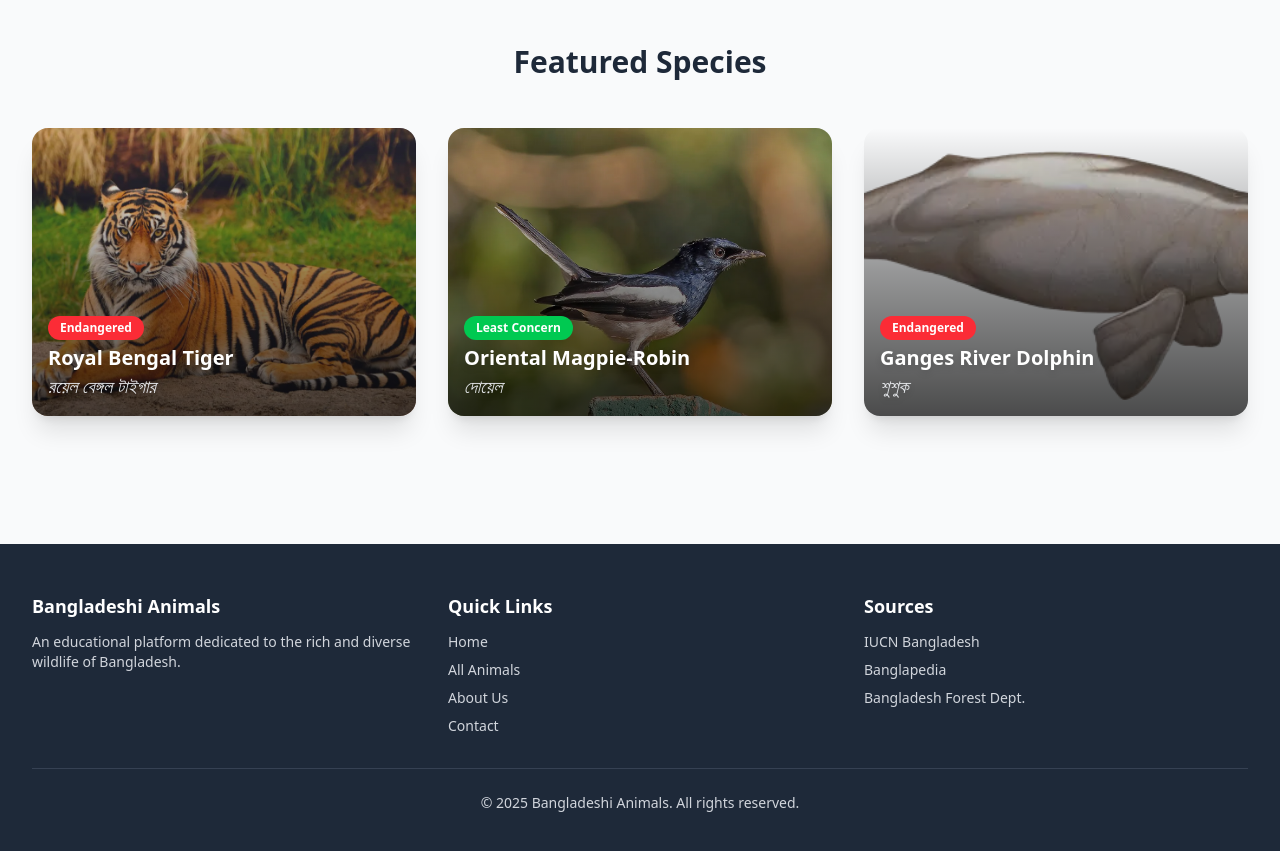
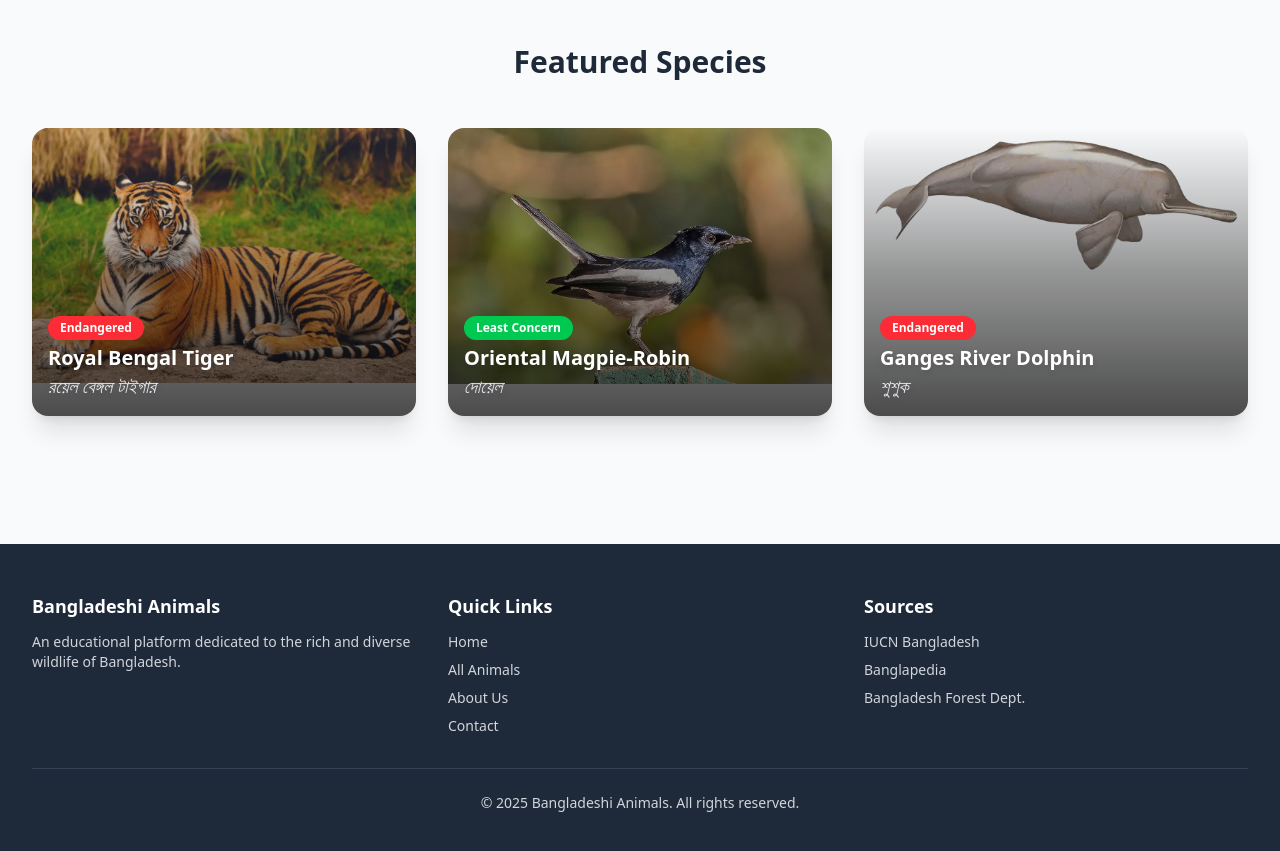
Before and after one commit to CodeAbbas/bangladeshi-animals, a React (Vite) app: page / in a window 1280 px wide. Shown: the part 1260-2111 px from the top of the page. Built offline with nearby package versions, Linux system fonts and the light colour scheme.

Commit message:
update AnimalCard.jsx

```diff
--- a/src/components/AnimalCard.jsx
+++ b/src/components/AnimalCard.jsx
@@ -37,7 +37,7 @@ const AnimalCard = ({ animal, navigateTo }) => {
         src={animal.image}
         alt={animal.name}
         // Use h-full and w-full to fill the parent card
-        className="w-full h-full object-cover transition-transform duration-300 group-hover:scale-105"
+        className="w-full h-auto max-h-[500px] object-cover transition-transform duration-300 group-hover:scale-105"
         onError={(e) => { e.target.onerror = null; e.target.src = 'https://placehold.co/600x400/cccccc/FFFFFF?text=Image+Not+Found'; }}
       />
 
```
